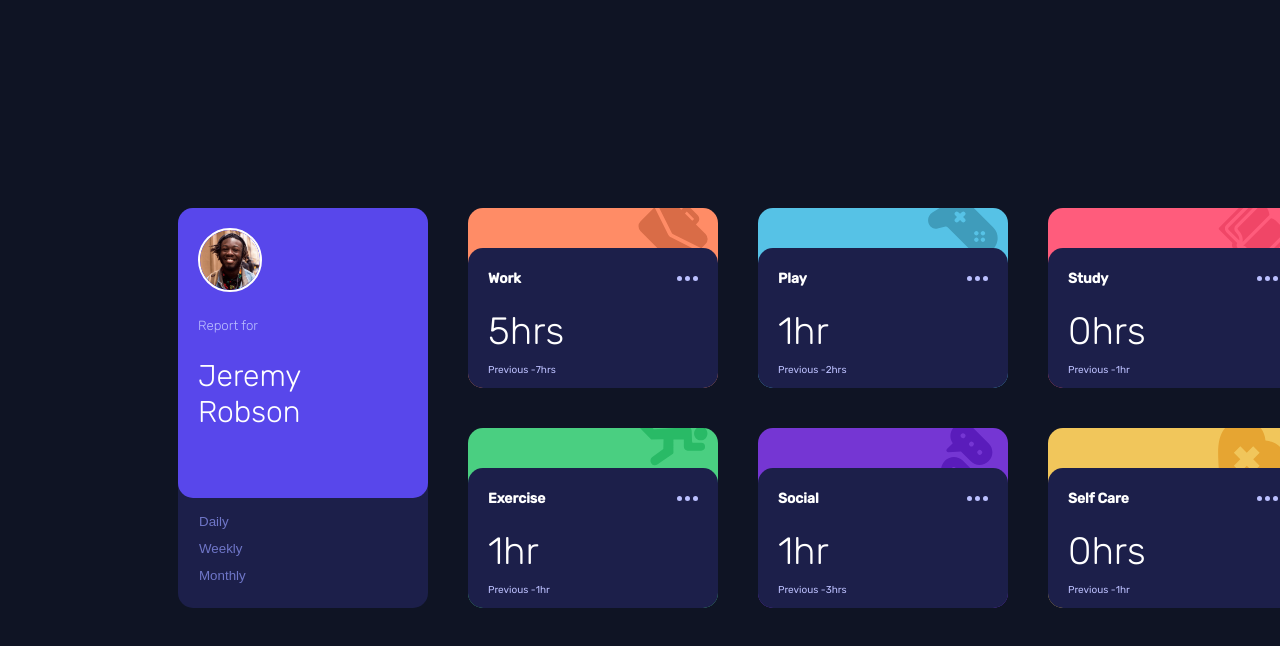
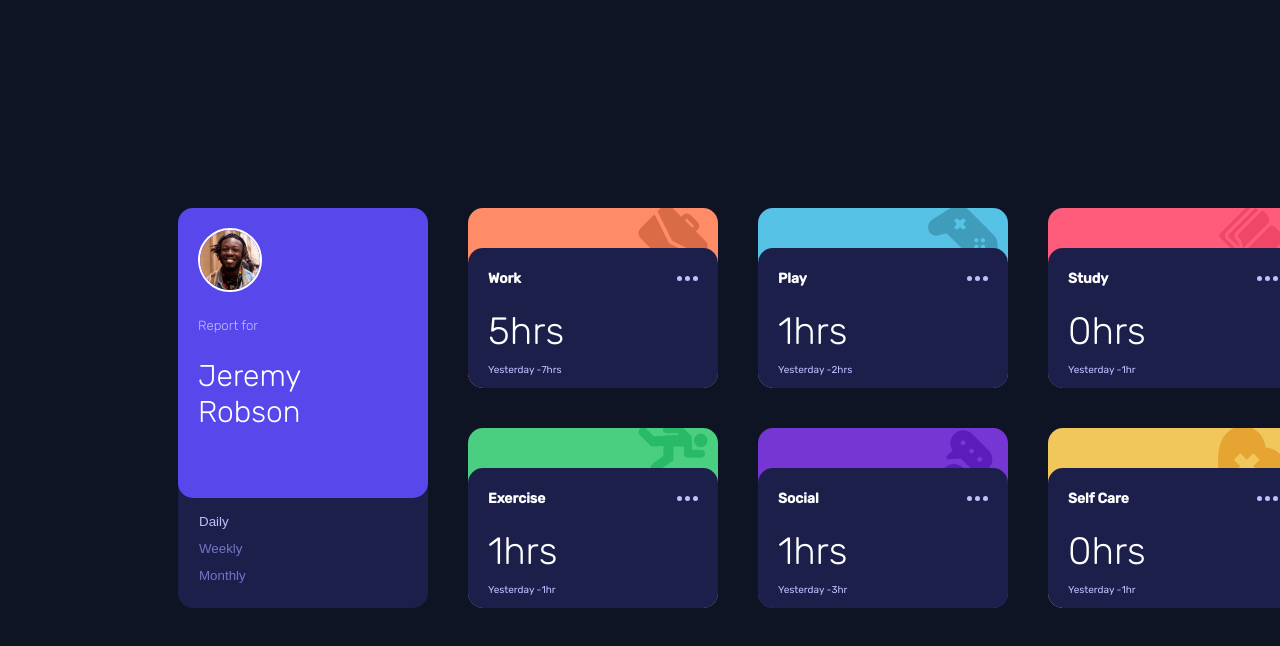
Before and after one commit to mafernandezgo/time-tracking-dashboard-main, a website: page index.html in a window 1280 px wide. Both pictures are taken after a click on the button "Daily". Shown: the top 646 px of the page. Drawn offline with Linux system fonts and the light colour scheme.

Commit message:
javascript

```diff
--- /dev/null
+++ b/app.js
@@ -0,0 +1,42 @@
+window.addEventListener("load", async () => {
+    const buttons = document.querySelectorAll(".btn")
+    const current = document.querySelectorAll(".current")
+    const previous = document.querySelectorAll(".previous")
+    const timeSpace = document.querySelectorAll(".timeSpace")
+
+    function getData () {
+        return fetch('data.json')
+        .then(response => response.json())
+    }
+
+    const data = await getData()
+
+
+    buttons.forEach(async(button) => {
+        button.addEventListener("click", () => {
+            buttons.forEach((btn) => {
+                btn.classList.remove("active")
+            })
+            button.classList.add("active")
+
+            let period = button["dataset"]["period"]
+
+            timeSpace.forEach ((text) => {
+                if (period === "daily"){
+                    text.innerHTML = "Yesterday - "
+                } else if (period === "weekly"){
+                    text.innerHTML = "Last Week - "
+                } else {
+                    text.innerHTML = "Last Month - "
+                }
+            } )
+
+            for (i= 0; i < data.length; i++){
+                if (data[i]["title"] === previous[i]["dataset"]["title"]){
+                    previous[i].innerHTML = data[i]["timeframes"][period]["previous"]
+                    current[i].innerHTML = data[i]["timeframes"][period]["current"]
+                }
+            }
+        })
+    })
+})
--- a/index.html
+++ b/index.html
@@ -25,9 +25,9 @@
         </div>
       </section>
       <section class="buttonFreq">
-        <button class="btn">Daily</button>
-        <button class="btn" >Weekly</button>
-        <button class="btn">Monthly</button>
+        <button data-period="daily" class="btn">Daily</button>
+        <button data-period="weekly" class="btn" >Weekly</button>
+        <button data-period="monthly" class="btn">Monthly</button>
       </section>
     </header>
 
@@ -39,10 +39,13 @@
             <img src="./images/icon-ellipsis.svg">
           </div>
           <div>
-            <h1>5hrs</h1> <!-- daily -->
-            <div class="footer">Previous - <span class="previous">7</span>hrs</div>
+            <h1> <span data-title="Work" class="current">5</span>hrs</h1>
+            <div class="footer">
+              <span class="timeSpace">Previous -</span>
+              <span data-title="Work" class="previous">7</span>hrs
+            </div>
           </div>
-        </div> <!-- daily -->
+        </div>
       </div>
     </section>
 
@@ -54,8 +57,11 @@
             <img src="./images/icon-ellipsis.svg">
           </div>
           <div>
-            <h1 class="current">1hr</h1> <!-- daily -->
-            <div class="footer">Previous - <span class="previous">2</span> hrs</div><!-- daily -->
+            <h1> <span data-title="Play" class="current">5</span>hrs</h1>
+            <div class="footer">
+              <span class="timeSpace">Previous -</span>
+              <span data-title="Play" class="previous">2</span> hrs
+            </div>
           </div>
         </div>
       </div>
@@ -69,8 +75,11 @@
             <img src="./images/icon-ellipsis.svg">
           </div>
           <div>
-            <h1>0hrs</h1> <!-- daily -->
-            <div class="footer"><div>Previous - </div> <div>1hr</div></div> <!-- daily -->
+            <h1> <span data-title="Study" class="current">5</span>hrs</h1>
+            <div class="footer">
+              <span class="timeSpace">Previous - </span>
+              <span data-title="Study" class="previous">1</span>hr
+            </div>
           </div>
         </div>
       </div>
@@ -84,8 +93,11 @@
             <img src="./images/icon-ellipsis.svg">
           </div>
           <div>
-            <h1>1hr</h1> <!-- daily -->
-            <div class="footer"><div>Previous - </div> <div>1hr</div></div> <!-- daily -->
+            <h1> <span data-title="Exercise" class="current">5</span>hrs</h1>
+            <div class="footer">
+              <span class="timeSpace">Previous - </span>
+              <span data-title="Exercise" class="previous">1</span>hr
+            </div>
           </div>
         </div>
       </div>
@@ -96,11 +108,14 @@
         <div class="cardinfo">
           <div class="title">
             <h3>Social</h3>
-            <img src="./images/icon-ellipsis.svg">
+            <img src="./images/icon-ellipsis.svg" alt="Profile picture">
           </div>
           <div>
-            <h1>1hr</h1> <!-- daily -->
-            <div class="footer"><div>Previous - </div> <div>3hrs</div></div> <!-- daily -->
+            <h1> <span data-title="Social" class="current">5</span>hrs</h1>
+            <div class="footer">
+              <span class="timeSpace">Previous - </span>
+              <span data-title="Social" class="previous">1</span>hr
+            </div>
           </div>
         </div>
       </div>
@@ -114,13 +129,17 @@
             <img src="./images/icon-ellipsis.svg">
           </div>
           <div>
-            <h1>0hrs</h1> <!-- daily -->
-            <div class="footer"><div>Previous - </div> <div>1hr</div></div> <!-- daily -->
+            <h1> <span data-title="Self Care" class="current">5</span>hrs</h1>
+            <div class="footer">
+              <span class="timeSpace">Previous - </span>
+              <span data-title="Self Care" class="previous">1</span>hr
+            </div>
           </div>
         </div>
       </div>
     </section>
   </div>
 
+<script type="text/javascript" src="./app.js"></script>
 </body>
 </html>
--- a/style.css
+++ b/style.css
@@ -104,7 +104,7 @@ h5{
     border-radius: 15px;
     background-repeat: no-repeat;
     background-position-x: 170px;
-    background-position-y: -10px;
+    background-position-y: -3px;
     background-size: 70px;
 }
 
```
Also changed, not shown: package.json (added, +11 -0 lines).
